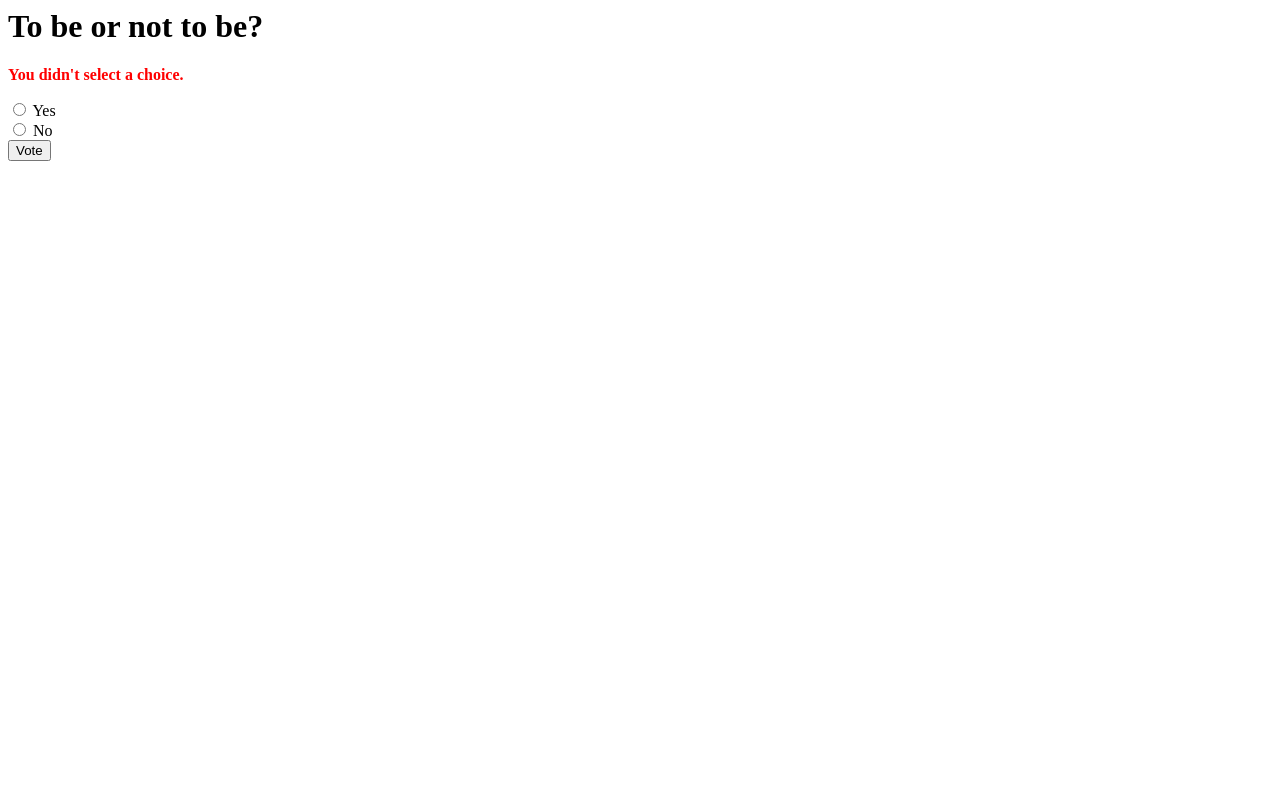
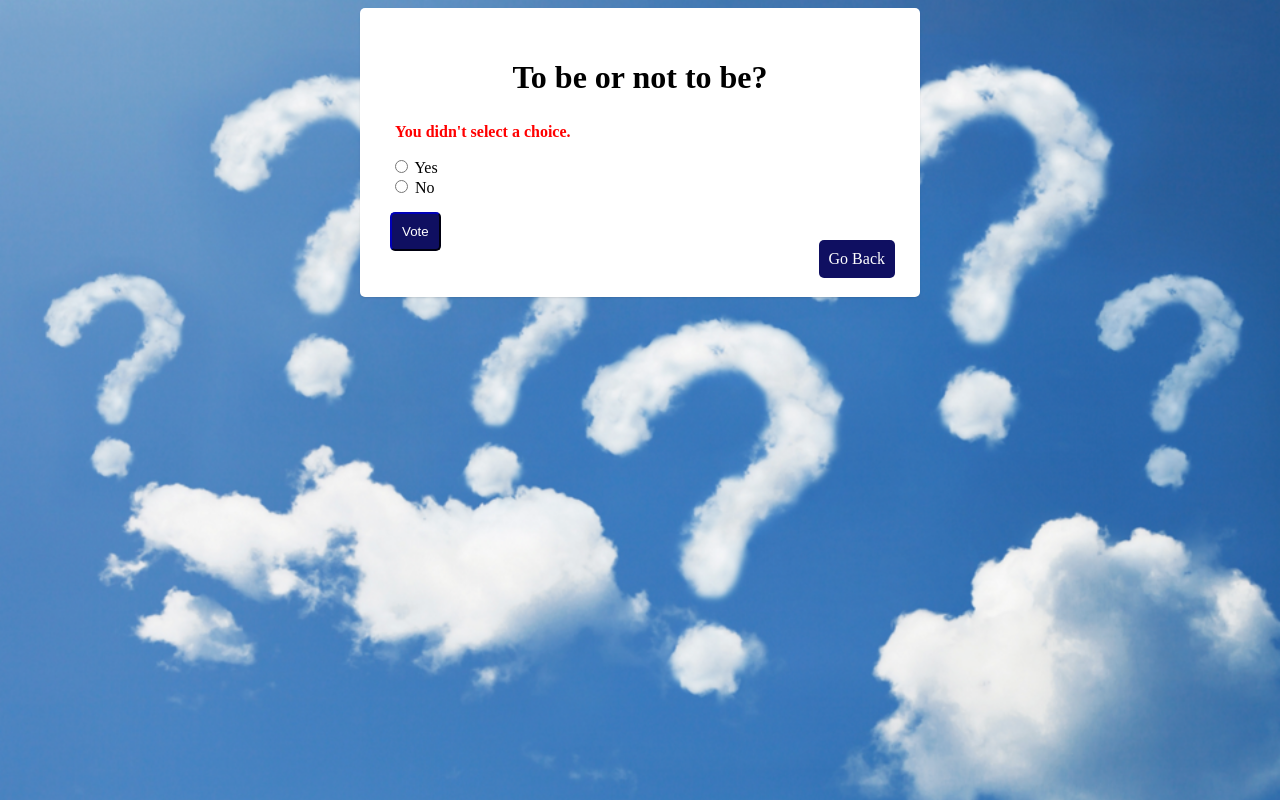
Before and after one commit to HosanaUFRRJ2014/learning_django, a Django app: page /polls/1/vote/ in a window 1280 px wide. Run offline with Django 3.2, Linux system fonts and the light colour scheme; data comes from the database, SQL or seed files in the repository; both versions use the stored data as it was after the commit.

Commit message:
tutorial - part 6 - Customizing app's look: Adding CSS style

```diff
--- /dev/null
+++ b/polls/static/polls/style.css
@@ -0,0 +1,81 @@
+
+/*HTML elements*/
+a {
+  text-decoration:  none;
+}
+
+body {
+  background: white url("images/background.png") no-repeat;
+  background-size: 100% 100%;
+}
+
+li a {
+  color: blue;
+}
+
+li a:hover {
+  color: rgba(15, 15, 97, 1); /*some sort of blue*/
+}
+
+
+/*Classes*/
+
+.button {
+  color: white;
+  align-self: center;
+  border-radius: 5px;
+  border-color: rgba(0, 0, 100, 1); /*some sort of blue*/
+  background-color: rgba(15, 15, 97, 1); /*some sort of blue*/
+  padding: 10px;
+  padding-top: 10px;
+  margin-top: 15px;
+}
+
+
+.button:hover {
+  background-color: blue;
+}
+
+.div1 {
+  border-radius: 5px;
+  display: inline-block;
+  vertical-align: top;
+  background: white;
+  text-align: left;
+  box-shadow: 0 1px 2px rgba(0, 0, 0, 0.1);
+  padding: 30px;
+  width: 500px;
+  height: auto;
+  margin: auto;
+  display: block;
+  position: relative;
+}
+
+/*.div2 {
+  display: inline-block;
+  float: left;
+  position: absolute;
+  /*width: 10px;
+}*/
+
+.div-button-pos-left {
+  /*float: left;*/
+}
+
+.div-button-pos-right {
+  position: absolute;
+  right: 25px;
+  bottom: 19px;
+
+}
+
+.error_message {
+  padding-top: 5px;
+  padding-left: 5px;
+  color: red;
+  font-weight: bold;
+}
+
+.page_title {
+  text-align: center;
+}
--- a/polls/templates/polls/detail.html
+++ b/polls/templates/polls/detail.html
@@ -1,16 +1,27 @@
-<h1>{{ question }}</h1>
+<html>
+  <head>
+      <title>Poll's Details</title>
+      {% load static %}
+      <link rel="stylesheet" type="text/css" href="{% static 'polls/style.css' %}" />
+  </head>
 
+  <body>
+      <div class="div1">
+        <h1 class="page_title">{{ question }}</h1>
         {% if error_message %}
-  <!-- mixing css with html is not a good ideia, but I didn't want to separate it.
-  Don't worry, there's not too much of it -->
-  <p><strong style="color:red;">{{ error_message }}</strong></p>
+          <p class="error_message">{{ error_message }}</p>
         {%  endif %}
-
+        <div class="div2">
           <form action="{% url 'polls:vote' question.id %}" method="post">
             {% csrf_token %} <!-- Avoids Cross Site Request Forgeries attacks -->
             {% for choice in question.choice_set.all %}
-    <input type="radio" name="choice" id="choice{{ forloop.counter }}" value="{{ choice.id }}"/>
+            <input type="radio"  name="choice" id="choice{{ forloop.counter }}" value="{{ choice.id }}"/>
             <label for="choice{{ forloop.counter }}">{{ choice.choice_text }}</label><br>
             {% endfor %}
-  <input type="submit" value="Vote">
+            <div class=""><input type="submit" class="button div-button-pos-left" value="Vote"></div>
+            <div ><a href="{% url 'polls:index'%}" class="button div-button-pos-right">Go Back</a></div>
           </form>
+        </div>
+      </div>
+  </body>
+</html>
--- a/polls/templates/polls/index.html
+++ b/polls/templates/polls/index.html
@@ -1,9 +1,13 @@
 <html>
   <head>
     <title>Polls Home Page</title>
+    {% load static %}
+    <link rel="stylesheet" type="text/css" href="{% static 'polls/style.css' %}" />
   </head>
 
   <body>
+      <div class="div1">
+        <h1 class="page_title">Welcome to Polls Module</h1>
         {% if latest_question_list %}
         <ul>
           <p>List of the latest questions added:</p>
@@ -14,5 +18,6 @@
         {% else %}
         <p>No polls are available.</p>
         {% endif %}
+    </div>
   </body>
 </html>
```
Also changed, not shown: polls/templates/polls/results.html (+22 -9 lines), polls/templates/polls/vote.html (+14 -2 lines), db.sqlite3, images/django-logo-square.png (deleted), polls/static/polls/images/background.png (added). Lines whose indentation alone changed are shown as unchanged.
